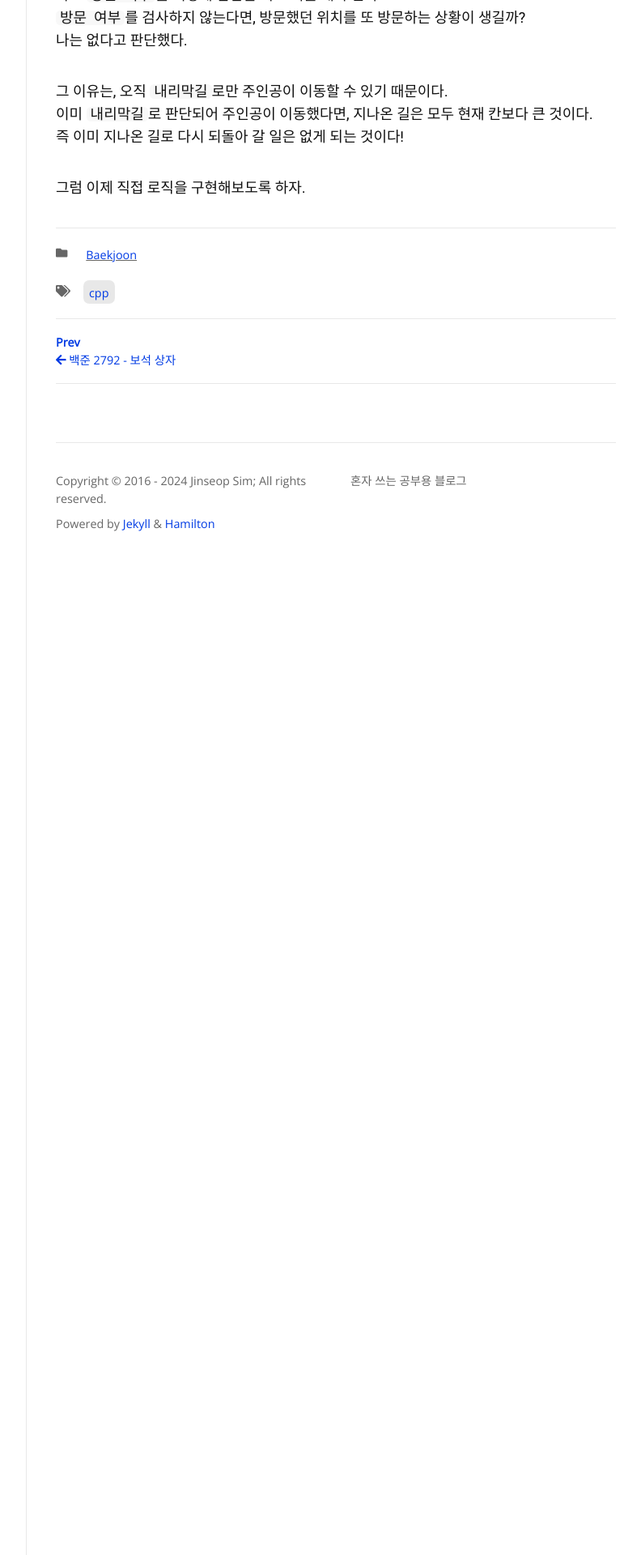
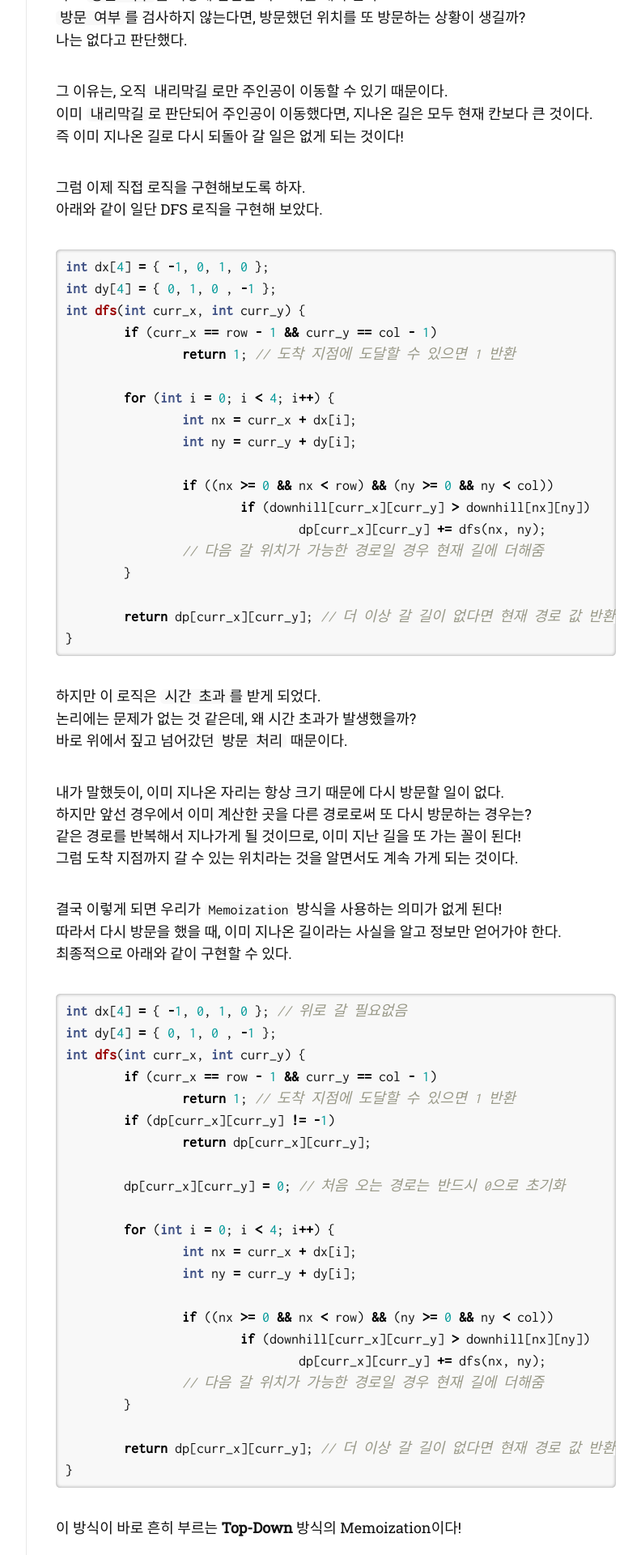
Before and after one commit to Jinseop-Sim/Jinseop-Sim.github.io, a Jekyll site: the page built from _posts/2024-05-03-bj-1520.md, in a window 1280 px wide. Shown: the part 1904-3824 px from the top of the page at 81% size, without its empty margins (357-1149 px from the left). Built offline with Jekyll 4.4.1, drawn with Linux system fonts in a browser that asks for light colours; nearby versions of some CDN libraries; some web fonts are replaced; comment, search, counter and statistics services are not loaded.

Commit message:
글 수정

````diff
--- a/_posts/2024-05-03-bj-1520.md
+++ b/_posts/2024-05-03-bj-1520.md
@@ -58,6 +58,64 @@
 즉 이미 지나온 길로 다시 되돌아 갈 일은 없게 되는 것이다!
 
 그럼 이제 직접 로직을 구현해보도록 하자.
+아래와 같이 일단 DFS 로직을 구현해 보았다.
 {% highlight cpp %}
+int dx[4] = { -1, 0, 1, 0 };
+int dy[4] = { 0, 1, 0 , -1 };
+int dfs(int curr_x, int curr_y) {
+	if (curr_x == row - 1 && curr_y == col - 1)
+		return 1; // 도착 지점에 도달할 수 있으면 1 반환
 
+	for (int i = 0; i < 4; i++) {
+		int nx = curr_x + dx[i];
+		int ny = curr_y + dy[i];
+
+		if ((nx >= 0 && nx < row) && (ny >= 0 && ny < col))
+			if (downhill[curr_x][curr_y] > downhill[nx][ny])
+				dp[curr_x][curr_y] += dfs(nx, ny);
+		// 다음 갈 위치가 가능한 경로일 경우 현재 길에 더해줌
+	}
+
+	return dp[curr_x][curr_y]; // 더 이상 갈 길이 없다면 현재 경로 값 반환
+}
 {% endhighlight %}
+
+하지만 이 로직은 ```시간 초과```를 받게 되었다.
+논리에는 문제가 없는 것 같은데, 왜 시간 초과가 발생했을까?
+바로 위에서 짚고 넘어갔던 ```방문 처리``` 때문이다.
+
+내가 말했듯이, 이미 지나온 자리는 항상 크기 때문에 다시 방문할 일이 없다.
+하지만 앞선 경우에서 이미 계산한 곳을 다른 경로로써 또 다시 방문하는 경우는?
+같은 경로를 반복해서 지나가게 될 것이므로, 이미 지난 길을 또 가는 꼴이 된다!
+그럼 도착 지점까지 갈 수 있는 위치라는 것을 알면서도 계속 가게 되는 것이다.
+
+결국 이렇게 되면 우리가 ```Memoization``` 방식을 사용하는 의미가 없게 된다!
+따라서 다시 방문을 했을 때, 이미 지나온 길이라는 사실을 알고 정보만 얻어가야 한다.
+최종적으로 아래와 같이 구현할 수 있다.
+
+{% highlight cpp %}
+int dx[4] = { -1, 0, 1, 0 }; // 위로 갈 필요없음
+int dy[4] = { 0, 1, 0 , -1 };
+int dfs(int curr_x, int curr_y) {
+	if (curr_x == row - 1 && curr_y == col - 1)
+		return 1; // 도착 지점에 도달할 수 있으면 1 반환
+	if (dp[curr_x][curr_y] != -1)
+		return dp[curr_x][curr_y];
+
+	dp[curr_x][curr_y] = 0; // 처음 오는 경로는 반드시 0으로 초기화
+
+	for (int i = 0; i < 4; i++) {
+		int nx = curr_x + dx[i];
+		int ny = curr_y + dy[i];
+
+		if ((nx >= 0 && nx < row) && (ny >= 0 && ny < col))
+			if (downhill[curr_x][curr_y] > downhill[nx][ny])
+				dp[curr_x][curr_y] += dfs(nx, ny);
+		// 다음 갈 위치가 가능한 경로일 경우 현재 길에 더해줌
+	}
+
+	return dp[curr_x][curr_y]; // 더 이상 갈 길이 없다면 현재 경로 값 반환
+}
+{% endhighlight %}
+
+이 방식이 바로 흔히 부르는 __Top-Down__ 방식의 Memoization이다!
````
